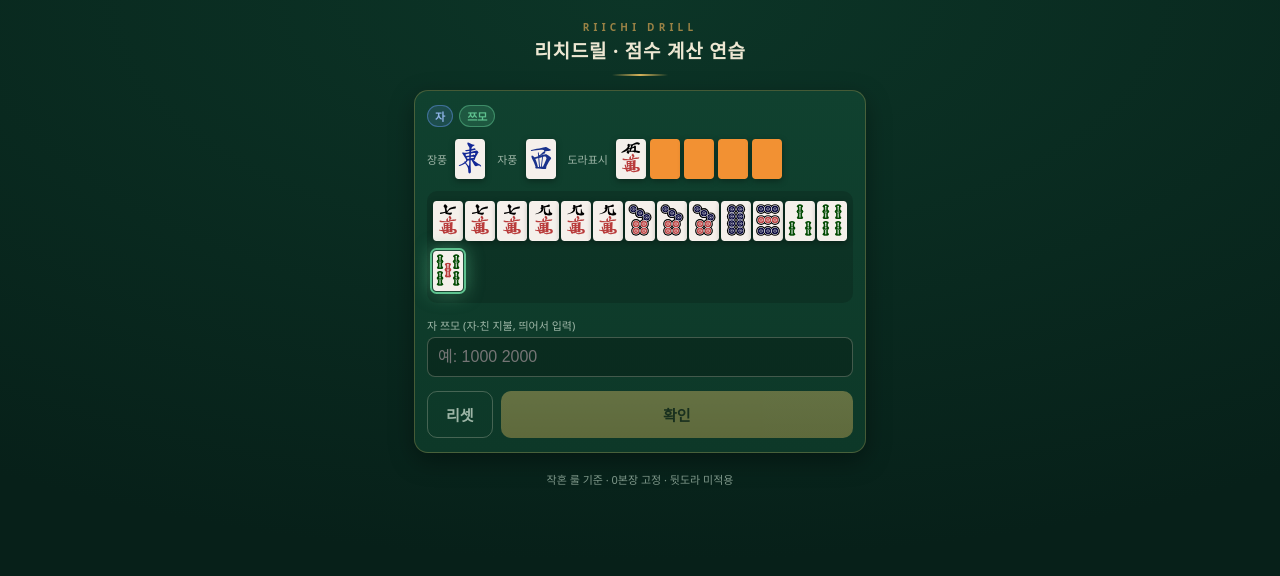
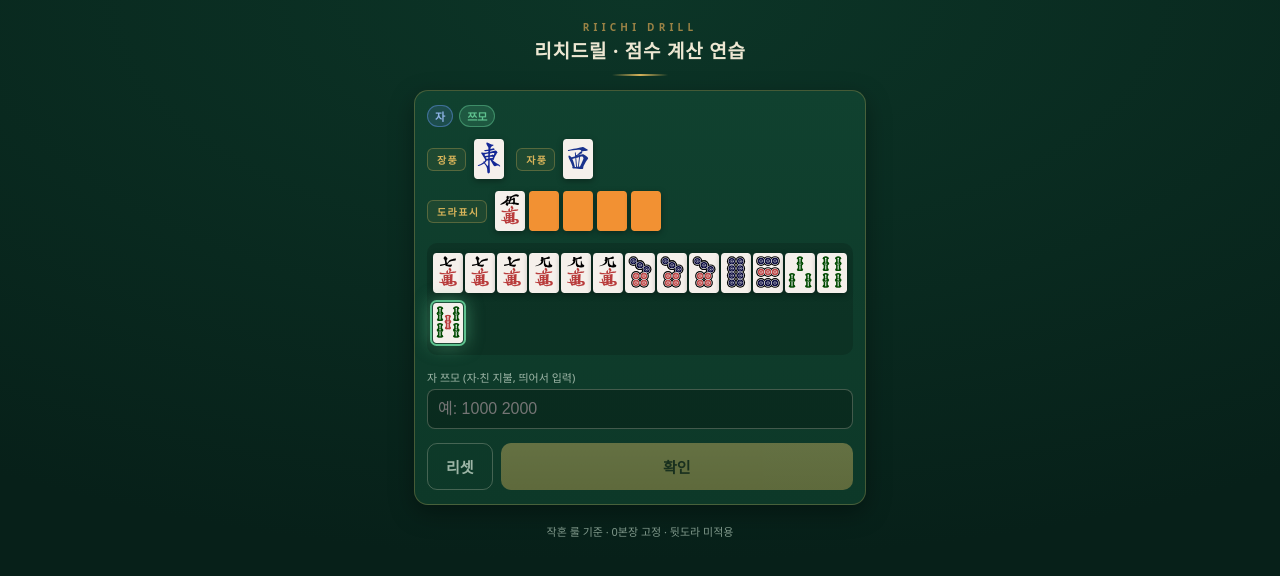
Before and after one commit to manbo-park/ronnya, a React (Vite) app: page / in a window 1280 px wide. Shown: the top 576 px of the page. Built offline with nearby package versions, Linux system fonts and the light colour scheme.

Commit message:
feat: 풍패와 도라표시 행 분리 원복 및 라벨 장식
장풍·자풍과 도라표시패를 다시 두 줄로 나누고,
행 라벨을 황동색 칩 형태로 다듬는다.

```diff
--- a/src/features/ScoreTrainer.tsx
+++ b/src/features/ScoreTrainer.tsx
@@ -52,6 +52,9 @@ export function ScoreTrainer() {
                     <TileView tile={{ suit: 'z', rank: p.roundWind }} />
                     <span className="row-label">자풍</span>
                     <TileView tile={{ suit: 'z', rank: p.seatWind }} />
+                </div>
+
+                <div className="dora-row">
                     <span className="row-label">도라표시</span>
                     {Array.from({ length: DORA_INDICATOR_SLOTS }, (_, i) =>
                         i < p.doraIndicators.length ? (
--- a/src/styles.css
+++ b/src/styles.css
@@ -151,8 +151,14 @@ body {
 }
 
 .row-label {
-    font-size: 11px;
-    color: var(--muted);
+    font-size: 10px;
+    font-weight: 700;
+    letter-spacing: 0.14em;
+    color: var(--brass);
+    background: rgba(216, 180, 90, 0.08);
+    border: 1px solid rgba(216, 180, 90, 0.3);
+    border-radius: 6px;
+    padding: 3px 7px 3px 9px; /* letter-spacing이 만드는 우측 잉여 보정 */
     margin-right: 4px;
 }
 
```
